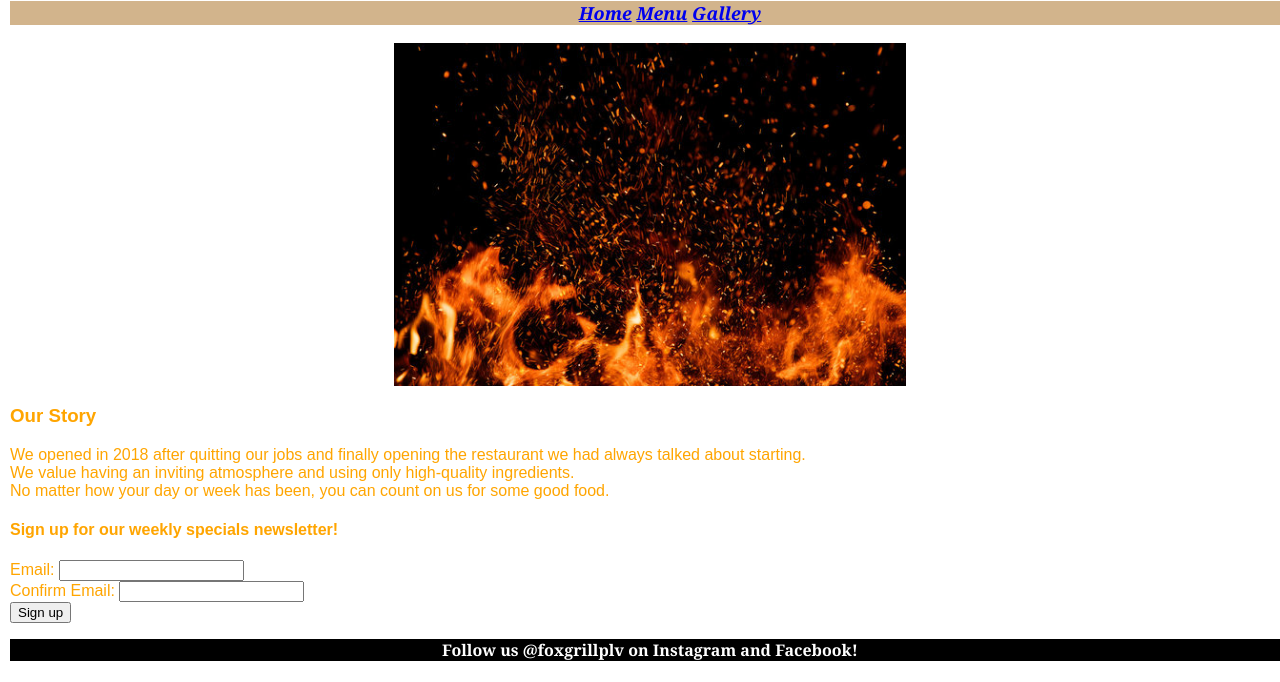
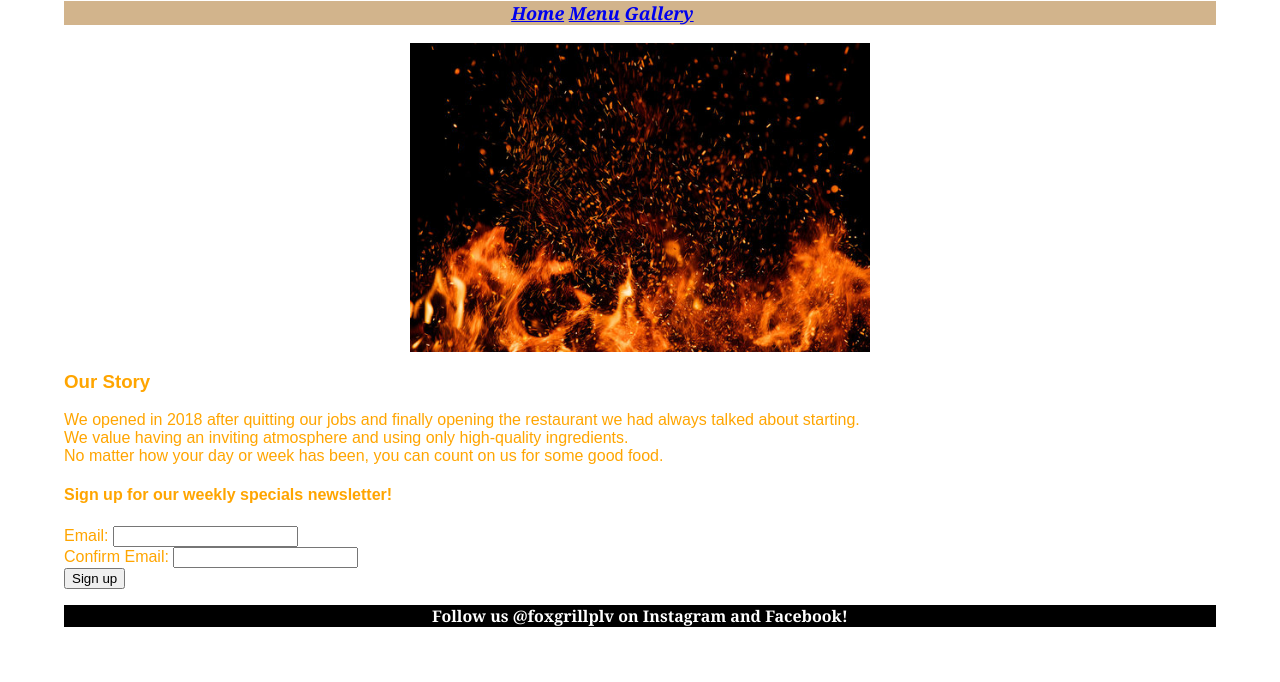
Before and after one commit to isabellacoraci/WebTermProject, a plain HTML site: page index.html in a window 1280 px wide. Shown: the part 118-800 px from the top of the page. Drawn offline with Linux system fonts and the light colour scheme.

Commit message:
12-19 morning

```diff
--- a/assets/css/styles.css
+++ b/assets/css/styles.css
@@ -2,7 +2,7 @@ body{
     background-color: white;
     font-family: Arial, Helvetica, sans-serif;
     color: orange;
-    width: 100%;
+    width: 90%;
     margin-left: auto;
     margin-right: auto;
     padding: 10px;
@@ -12,7 +12,7 @@ nav{
     text-align: center;
     vertical-align: middle;
     font-weight: bolder;
-    width: 100%;
+    width: 90%;
 }
 
 nav li{
@@ -86,21 +86,6 @@ header{
     margin-left: 10px;
 }
 
-/*
-    width: 100%;
-    height: 140px;
-}
-
-    /*width: 65%;
-    height: 240px;
-
-    max-width: 100%;
-    vertical-align: top;
-    margin-left: auto;
-    margin-right: auto;
-}
-*/
-
 footer{
     background-color: black;
     font-weight: 700;
@@ -130,7 +115,7 @@ footer{
         text-align: center;
         vertical-align: middle;
         font-weight: bolder;
-        width: 100%;
+        width: 90%;
     }
 
     nav li{
@@ -179,21 +164,6 @@ footer{
         margin-left: 10px;
     }
 
-    /*
-        width: 100%;
-        height: 140px;
-    }
-
-        /*width: 65%;
-        height: 240px;
-
-        max-width: 100%;
-        vertical-align: top;
-        margin-left: auto;
-        margin-right: auto;
-    }
-    */
-
     footer{
         background-color: black;
         font-weight: 700;
@@ -215,17 +185,18 @@ footer{
         background-color: white;
         font-family: Arial, Helvetica, sans-serif;
         color: orange;
-        width: 100%;
+        width: 90%;
         margin-left: auto;
         margin-right: auto;
-        padding: 10px;
+        padding-left: 15px;
+        padding-right: 15px;
     }
 
     nav{
         text-align: center;
         vertical-align: middle;
         font-weight: bolder;
-        width: 100%;
+        width: 90%;
     }
 
     nav li{
@@ -274,21 +245,6 @@ footer{
         margin-left: 10px;
     }
 
-    /*
-        width: 100%;
-        height: 140px;
-    }
-
-        /*width: 65%;
-        height: 240px;
-
-        max-width: 100%;
-        vertical-align: top;
-        margin-left: auto;
-        margin-right: auto;
-    }
-    */
-
     footer{
         background-color: black;
         font-weight: 700;
@@ -296,10 +252,10 @@ footer{
         text-align: center;
 
         position: relative;
-        left: 0;
+ ;
         bottom: 0;
         width: 100%;
         color: white;
-        text-align: center;
+        vertical-align: middle;
     }
 }
```
